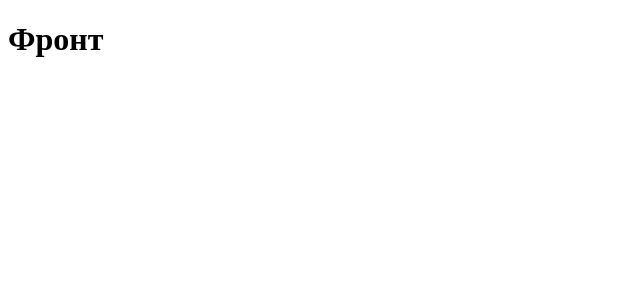
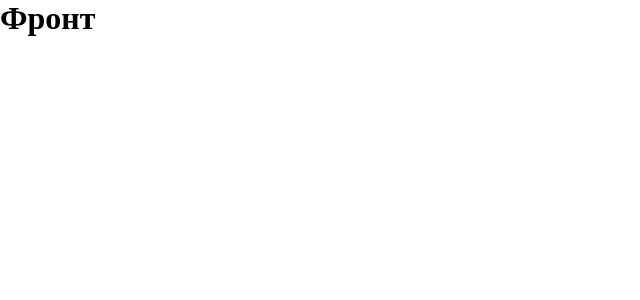
Before and after one commit to Getlles/phorzhik, a React (Vite) app in the folder frontend/: page / in a window 1280 px wide. Shown: the top 300 px of the page, without its empty margins (0-640 px from the left). Built offline with nearby package versions, Linux system fonts and the light colour scheme.

Commit message:
add styles

```diff
--- a/frontend/src/main.tsx
+++ b/frontend/src/main.tsx
@@ -1,6 +1,8 @@
 import { StrictMode } from 'react'
 import { createRoot } from 'react-dom/client'
 import App from './App.tsx'
+import './styles/variables.css'
+import './styles/global.css'
 
 createRoot(document.getElementById('root')!).render(
   <StrictMode>
--- /dev/null
+++ b/frontend/src/styles/global.css
@@ -0,0 +1,17 @@
+* {
+  margin: 0;
+  padding: 0;
+  box-sizing: border-box;
+}
+
+html, body {
+  margin: 0;
+  padding: 0;
+  width: 100%;
+  min-height: 100vh;
+}
+
+#root {
+  width: 100%;
+  min-height: 100vh;
+}
--- /dev/null
+++ b/frontend/src/styles/variables.css
@@ -0,0 +1,9 @@
+:root {
+  --bg-header-footer: #617451;
+  --bg-header-footer-log: #6F2E2D;
+  --bg-header-footer-edit: #3A2522;
+  --color-circle-auth: #928C59;
+  --color-circle-log: #A58147;
+  --color-circle-edit: #938981;
+  --color-circle-personal: #CABE93;
+}
```
Also changed, not shown: frontend/src/styles/themes.ts (added, +25 -0 lines).
